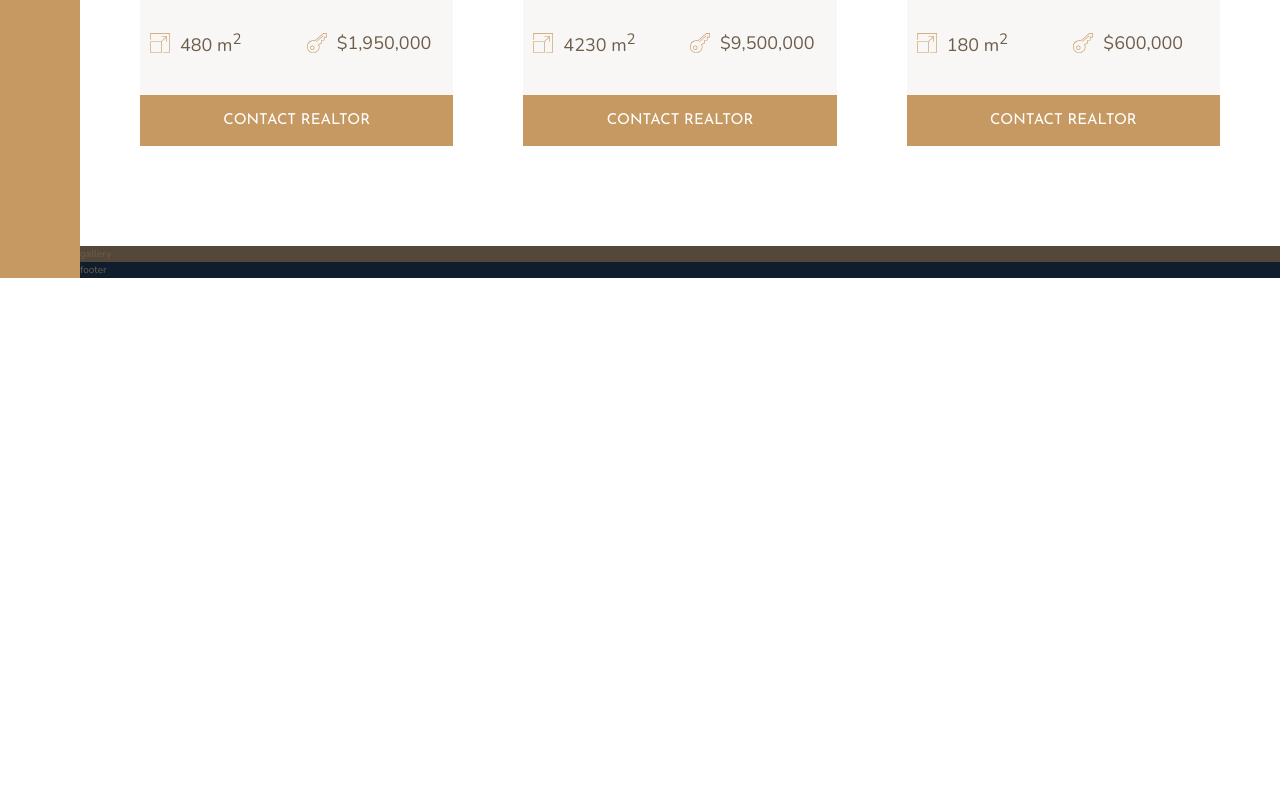
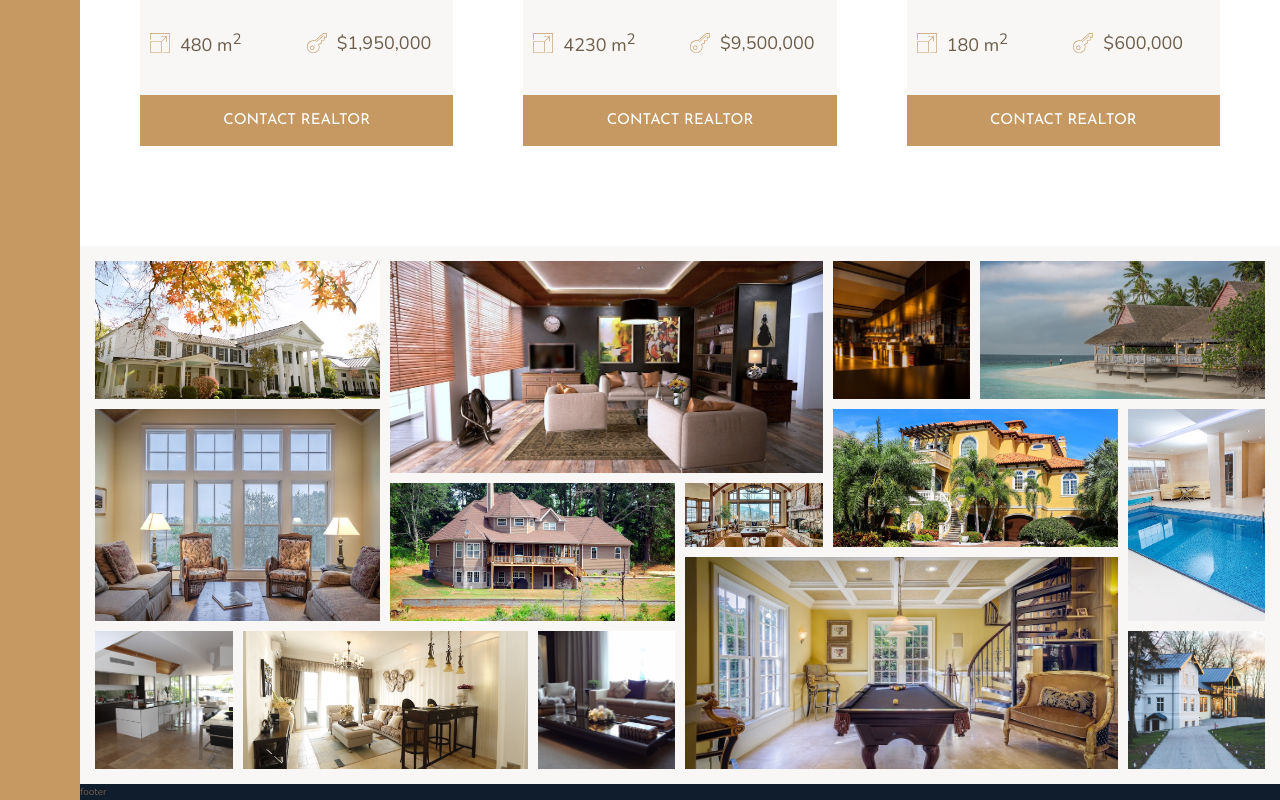
Before and after one commit to chaleay/Grid-Gallery, a website: page index.html in a window 1280 px wide. Shown: the part 2772-3572 px from the top of the page. Before the commit the page ends 3050 px from the top, so only its background shows below. Drawn offline with nearby package versions, Linux system fonts and the light colour scheme.

Commit message:
finished gallery grid

```diff
--- a/index.html
+++ b/index.html
@@ -312,7 +312,83 @@
       </div>
     </section>
 
-    <section class="gallery">gallery</section>
+    <section class="gallery">
+      <figure class="gallery__item gallery__item--1">
+        <img src="img/gal-1.jpeg" alt="Gallery image 1" class="gallery__img" />
+      </figure>
+
+      <figure class="gallery__item gallery__item--2">
+        <img src="img/gal-2.jpeg" alt="Gallery image 2" class="gallery__img" />
+      </figure>
+
+      <figure class="gallery__item gallery__item--3">
+        <img src="img/gal-3.jpeg" alt="Gallery image 3" class="gallery__img" />
+      </figure>
+
+      <figure class="gallery__item gallery__item--4">
+        <img src="img/gal-4.jpeg" alt="Gallery image 4" class="gallery__img" />
+      </figure>
+
+      <figure class="gallery__item gallery__item--5">
+        <img src="img/gal-5.jpeg" alt="Gallery image 5" class="gallery__img" />
+      </figure>
+
+      <figure class="gallery__item gallery__item--6">
+        <img src="img/gal-6.jpeg" alt="Gallery image 6" class="gallery__img" />
+      </figure>
+
+      <figure class="gallery__item gallery__item--7">
+        <img src="img/gal-7.jpeg" alt="Gallery image 7" class="gallery__img" />
+      </figure>
+
+      <figure class="gallery__item gallery__item--8">
+        <img src="img/gal-8.jpeg" alt="Gallery image 8" class="gallery__img" />
+      </figure>
+
+      <figure class="gallery__item gallery__item--9">
+        <img src="img/gal-9.jpeg" alt="Gallery image 9" class="gallery__img" />
+      </figure>
+
+      <figure class="gallery__item gallery__item--10">
+        <img
+          src="img/gal-10.jpeg"
+          alt="Gallery image 10"
+          class="gallery__img"
+        />
+      </figure>
+
+      <figure class="gallery__item gallery__item--11">
+        <img
+          src="img/gal-11.jpeg"
+          alt="Gallery image 11"
+          class="gallery__img"
+        />
+      </figure>
+
+      <figure class="gallery__item gallery__item--12">
+        <img
+          src="img/gal-12.jpeg"
+          alt="Gallery image 12"
+          class="gallery__img"
+        />
+      </figure>
+
+      <figure class="gallery__item gallery__item--13">
+        <img
+          src="img/gal-13.jpeg"
+          alt="Gallery image 13"
+          class="gallery__img"
+        />
+      </figure>
+
+      <figure class="gallery__item gallery__item--14">
+        <img
+          src="img/gal-14.jpeg"
+          alt="Gallery image 14"
+          class="gallery__img"
+        />
+      </figure>
+    </section>
     <footer class="footer">footer</footer>
   </body>
 </html>
--- a/sass/_gallery.scss
+++ b/sass/_gallery.scss
@@ -1,4 +1,92 @@
 .gallery {
-  background-color: $color-grey-dark-1;
+  //length of this section\
   grid-column: full-start / full-end;
+
+  display: grid;
+  background-color: $color-grey-light-1;
+
+  grid-template-columns: repeat(8, 1fr);
+  //vw are best for responsive design and scaling
+  grid-template-rows: repeat(7, 5vw);
+
+  //gap properties
+  gap: 1rem;
+  padding: 1.5rem;
+
+  &__item {
+    &--1 {
+      grid-row: 1 / span 2;
+      grid-column: 1 / span 2;
+    }
+    &--2 {
+      grid-row: 1 / 4;
+      grid-column: 3 / span 3;
+    }
+    &--3 {
+      grid-row: 1 / 3;
+      grid-column: 6 / 7;
+    }
+    &--4 {
+      grid-row: 1 / 3;
+      grid-column: 7 / 9;
+    }
+    &--5 {
+      grid-row: 3 / 6;
+      grid-column: 1 / 3;
+    }
+
+    &--6 {
+      grid-row: 3 / 6;
+      grid-column: 8 / 9;
+    }
+
+    &--7 {
+      grid-row: 4 / 6;
+      grid-column: 3 / 5;
+    }
+    &--8 {
+      grid-row: 4 / 5;
+      grid-column: 5 / 6;
+    }
+
+    &--9 {
+      grid-row: 6 / 8;
+      grid-column: 1 / 2;
+    }
+
+    &--10 {
+      grid-row: 3 / 5;
+      grid-column: 6 / 8;
+    }
+
+    &--11 {
+      grid-row: 6 / 8;
+      grid-column: 2 / 4;
+    }
+    &--12 {
+      grid-row: 6 / 8;
+      grid-column: 4 / 5;
+    }
+
+    &--13 {
+      grid-row: 5 / 8;
+      grid-column: 5 / 8;
+    }
+
+    &--14 {
+      grid-row: 6 / 8;
+      grid-column: 8 / 9;
+    }
+  }
+
+  &__img {
+    width: 100%;
+
+    //need to specify height for object fit to work
+    height: 100%;
+
+    //?
+    object-fit: cover;
+    display: block;
+  }
 }
--- a/sass/_homes.scss
+++ b/sass/_homes.scss
@@ -5,7 +5,7 @@
 
   display: grid;
   grid-template-columns: repeat(auto-fit, minmax(25rem, 1fr));
-  grid-gap: 7rem;
+  gap: 7rem;
   //default
   //align-items: stretch;
 }
@@ -20,7 +20,7 @@
   &__img {
     width: 100%;
     grid-column: 1 / -1;
-    grid-row: 1 / 2;
+    grid-row: 1 / span 1;
     z-index: 1;
   }
 
--- a/sass/_story.scss
+++ b/sass/_story.scss
@@ -49,6 +49,8 @@
     // justify/ aligns the grid in the center of the grid container
     //default is stretch
     align-content: center;
+    //align - y
+    //justify - x
     //align-items /justify-items - aligns the GRID ITEMS along the column/row axis
     justify-items: start;
   }
```
Also changed, not shown: css/style.css.
